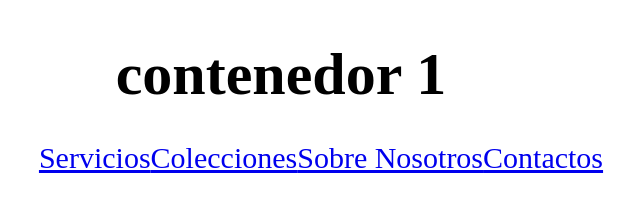
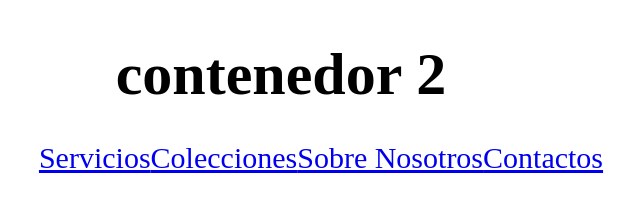
Before and after one commit to Maria-tafur22/ejemplo, a plain HTML site: page index.html in a window 1280 px wide. Shown: the top 212 px of the page, 359-999 px from the left. Drawn offline with Linux system fonts and the light colour scheme.

Commit message:
commit 2

```diff
--- a/index.html
+++ b/index.html
@@ -8,7 +8,7 @@
 </head>
 <body>
     <header>
-        <h1>contenedor 1</h1>
+        <h1>contenedor 2</h1>
             <nav>
                 <ul>
                     <li><a href="#inicio" >Servicios</a></li>
```
